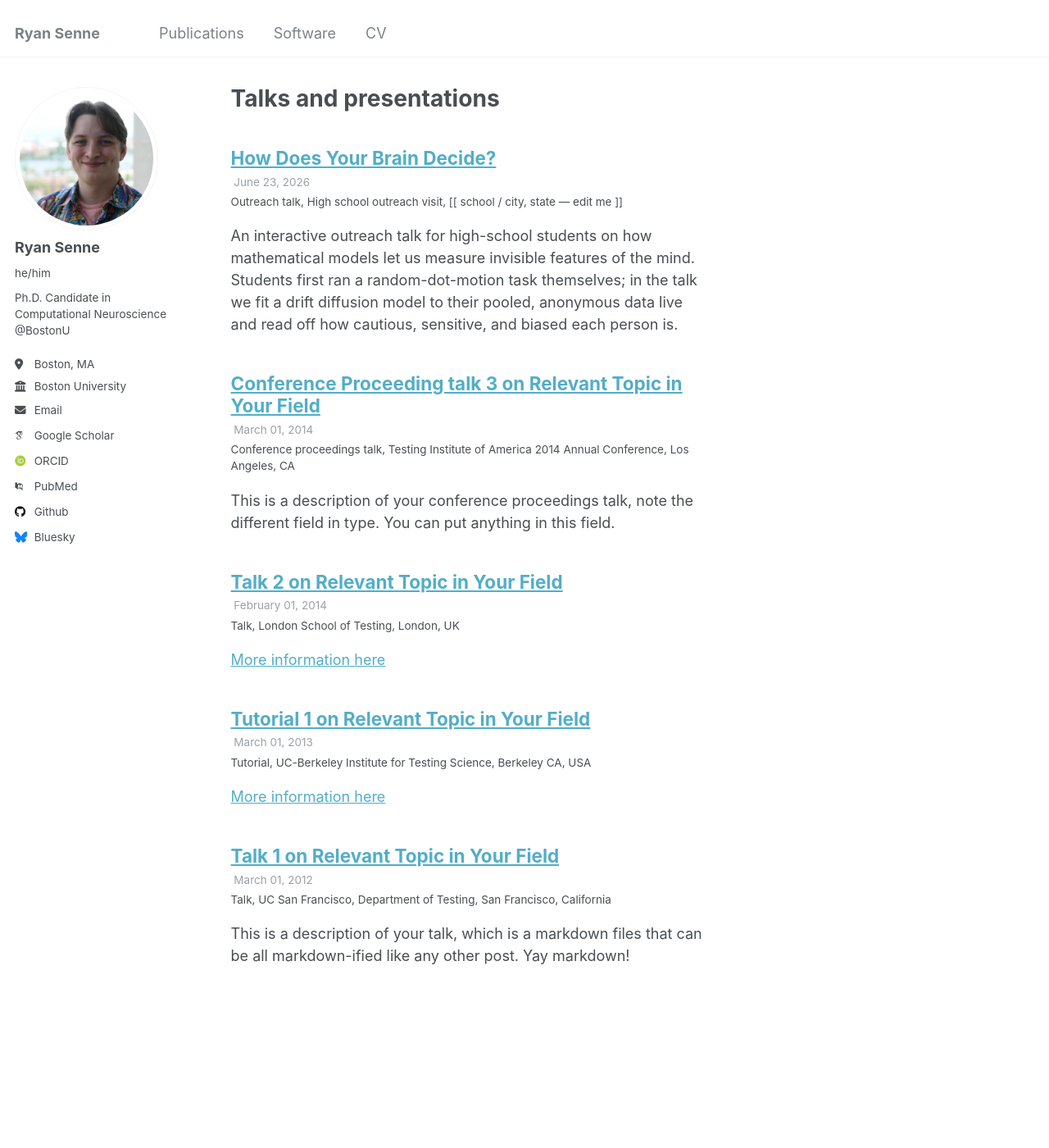
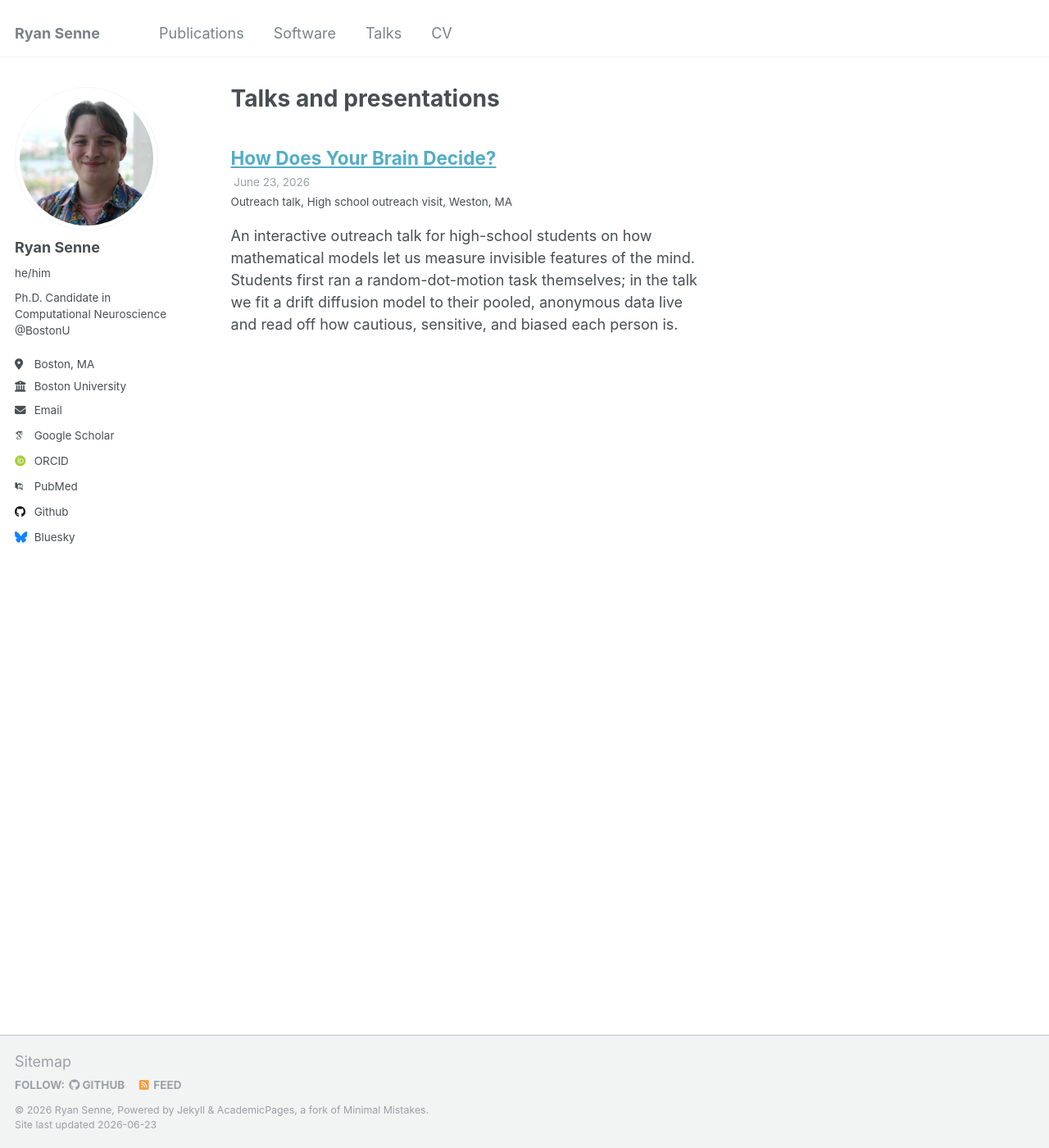
Before and after one commit to rsenne/rsenne.github.io, a Jekyll site: the page built from _pages/talks.html, in a window 1280 px wide and 1400 px high. Shown: the whole window at 82% size. Built offline with Jekyll 4.4.1, drawn with Linux system fonts in a browser that asks for light colours; some web fonts are replaced.

Commit message:
fix talks

```diff
--- a/_data/navigation.yml
+++ b/_data/navigation.yml
@@ -11,8 +11,8 @@
   - title: "Software"
     url: /software/
 
-  # - title: "Talks"
-  #   url: /talks/
+  - title: "Talks"
+    url: /talks/
 
   # - title: "Teaching"
   #   url: /teaching/
--- a/_talks/2012-03-01-talk-1.md
+++ /dev/null
@@ -1,11 +0,0 @@
----
-title: "Talk 1 on Relevant Topic in Your Field"
-collection: talks
-type: "Talk"
-permalink: /talks/2012-03-01-talk-1
-venue: "UC San Francisco, Department of Testing"
-date: 2012-03-01
-location: "San Francisco, California"
----
-
-This is a description of your talk, which is a markdown files that can be all markdown-ified like any other post. Yay markdown!
--- a/_talks/2013-03-01-tutorial-1.md
+++ /dev/null
@@ -1,13 +0,0 @@
----
-title: "Tutorial 1 on Relevant Topic in Your Field"
-collection: talks
-type: "Tutorial"
-permalink: /talks/2013-03-01-tutorial-1
-venue: "UC-Berkeley Institute for Testing Science"
-date: 2013-03-01
-location: "Berkeley CA, USA"
----
-
-[More information here](http://exampleurl.com)
-
-This is a description of your tutorial, note the different field in type. This is a markdown files that can be all markdown-ified like any other post. Yay markdown!
--- a/_talks/2014-02-01-talk-2.md
+++ /dev/null
@@ -1,13 +0,0 @@
----
-title: "Talk 2 on Relevant Topic in Your Field"
-collection: talks
-type: "Talk"
-permalink: /talks/2014-02-01-talk-2
-venue: "London School of Testing"
-date: 2014-02-01
-location: "London, UK"
----
-
-[More information here](http://example2.com)
-
-This is a description of your talk, which is a markdown files that can be all markdown-ified like any other post. Yay markdown!
--- a/_talks/2014-03-01-talk-3.md
+++ /dev/null
@@ -1,11 +0,0 @@
----
-title: "Conference Proceeding talk 3 on Relevant Topic in Your Field"
-collection: talks
-type: "Conference proceedings talk"
-permalink: /talks/2014-03-01-talk-3
-venue: "Testing Institute of America 2014 Annual Conference"
-date: 2014-03-01
-location: "Los Angeles, CA"
----
-
-This is a description of your conference proceedings talk, note the different field in type. You can put anything in this field.
--- a/_talks/2026-06-23-brain-decisions.md
+++ b/_talks/2026-06-23-brain-decisions.md
@@ -5,7 +5,7 @@
 permalink: /talks/2026-06-23-brain-decisions
 venue: "High school outreach visit"
 date: 2026-06-23
-location: "[[ school / city, state — edit me ]]"
+location: "Weston, MA"
 slidesurl: /talks/brain-decisions/
 ---
 
```
